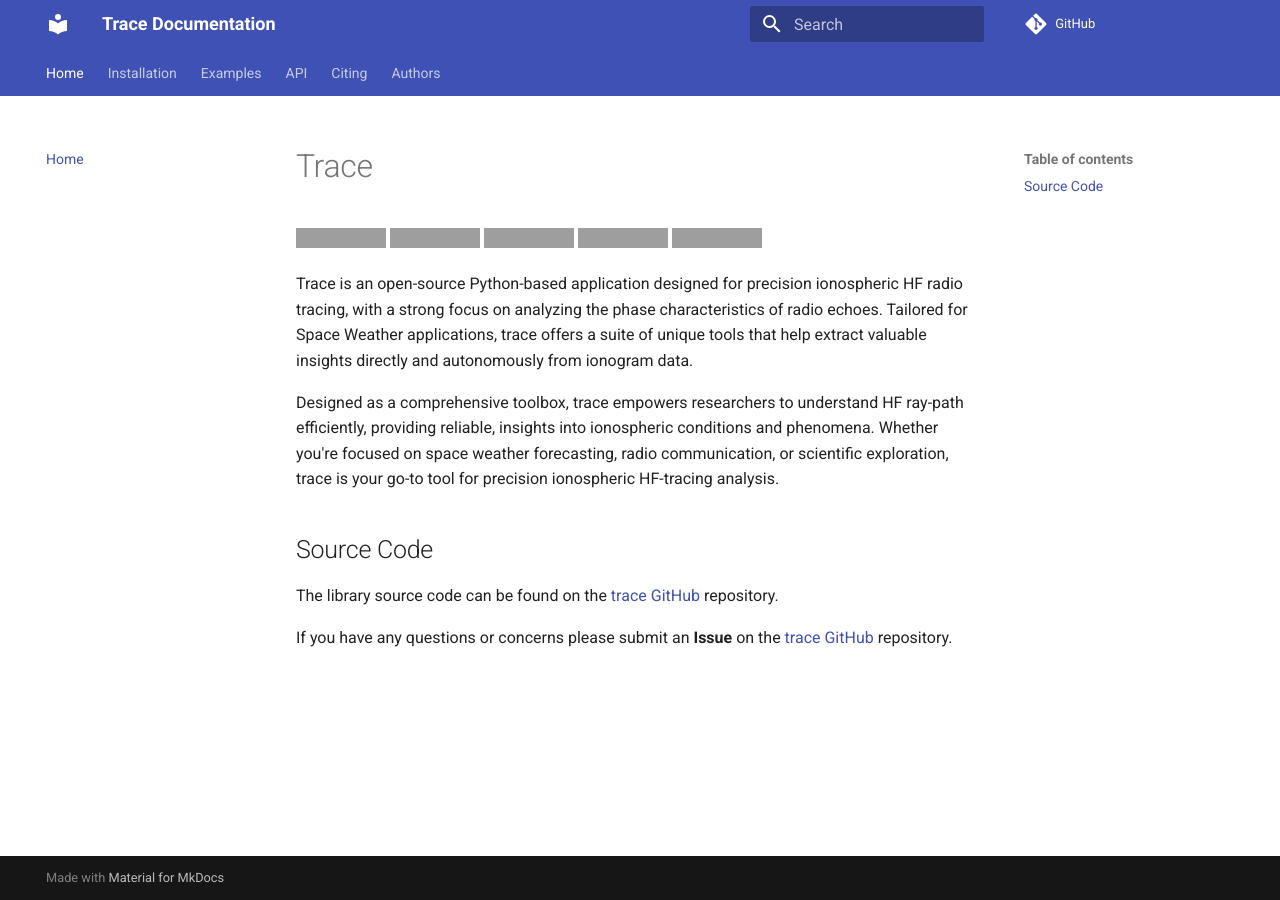
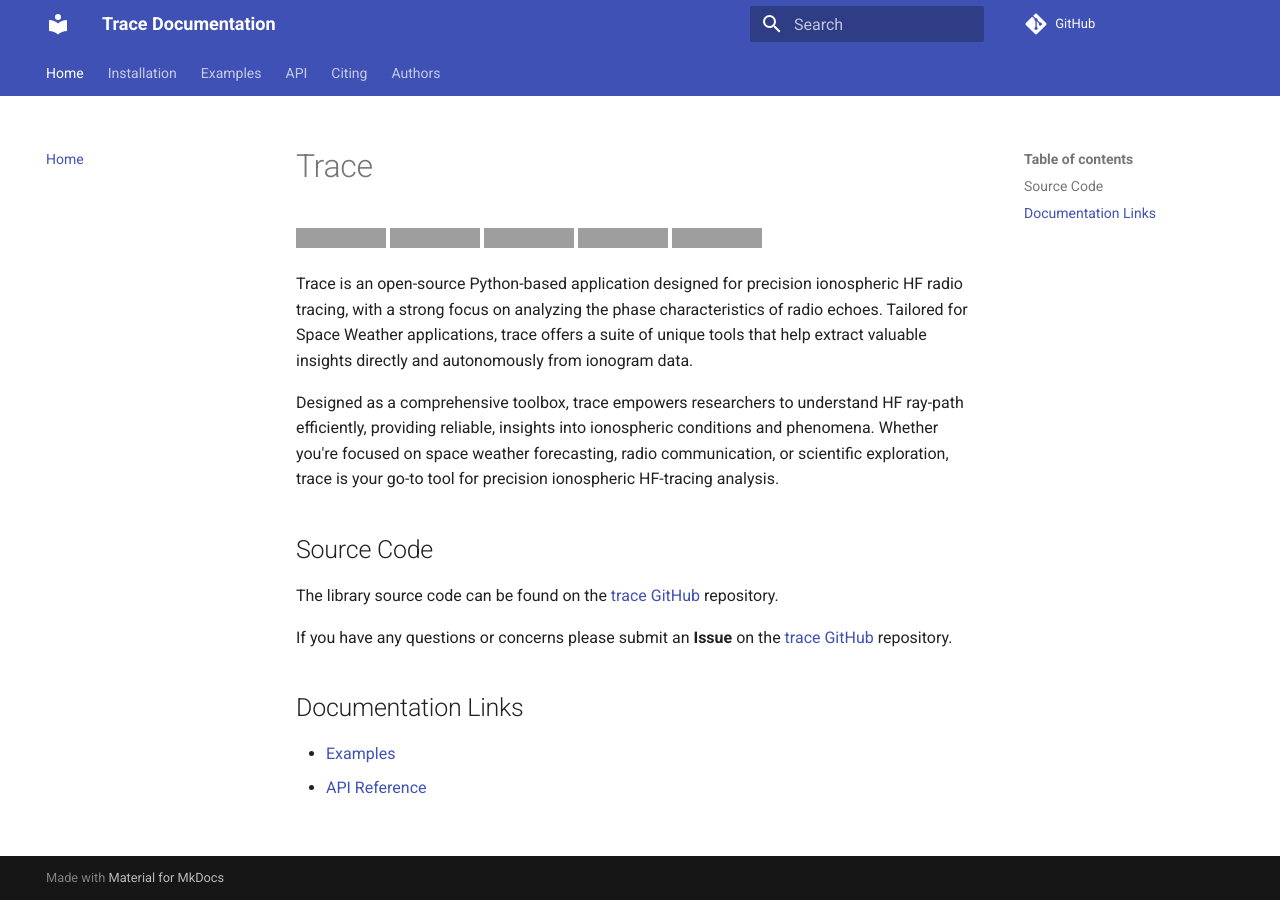
Before and after one commit to shibaji7/trace, an MkDocs documentation site: the page built from docs/index.md, in a window 1280 px wide. Built offline with MkDocs 1.6.1 and Material for MkDocs 9.7.7, drawn with Linux system fonts in a browser that asks for light colours; comment, search, counter and statistics services are not loaded; grey boxes are pictures that could not be loaded.

```diff
--- a/docs/index.md
+++ b/docs/index.md
@@ -27,3 +27,8 @@
 The library source code can be found on the [trace GitHub](https://github.com/shibaji7/trace) repository.
 
 If you have any questions or concerns please submit an **Issue** on the [trace GitHub](https://github.com/shibaji7/trace) repository.
+
+## Documentation Links
+
+- [Examples](examples/index.md)
+- [API Reference](dev/index.md)
```
